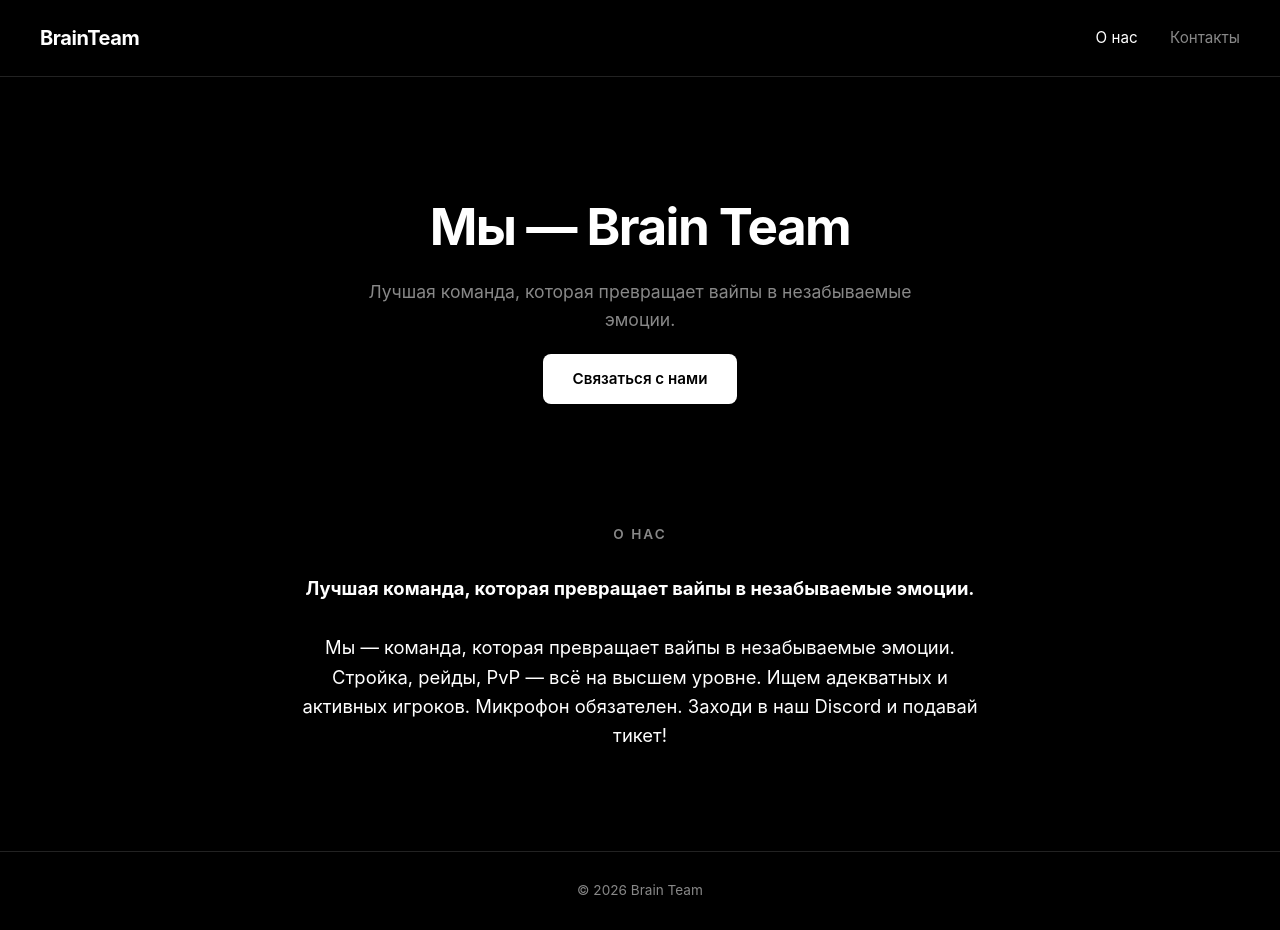
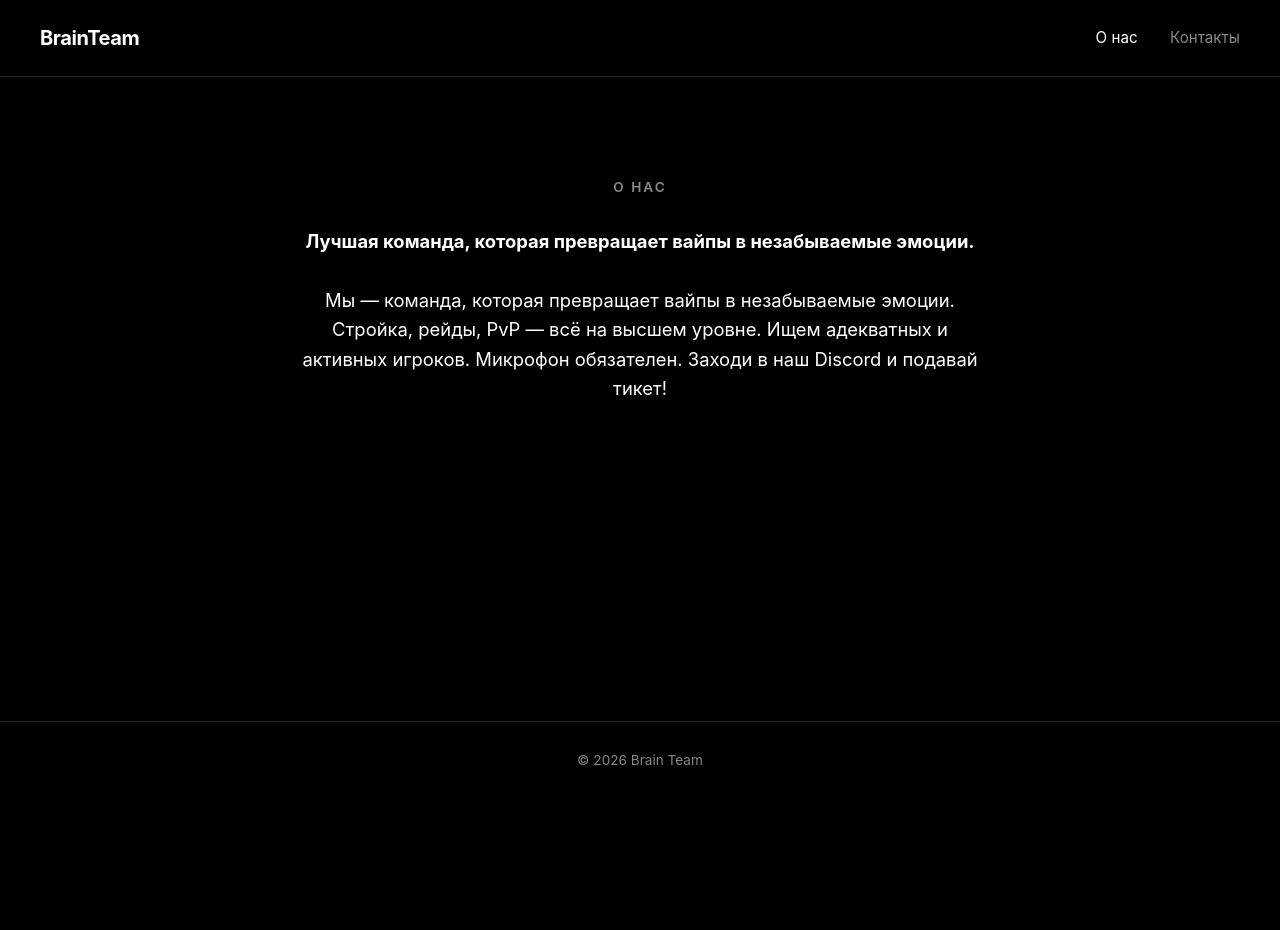
Before and after one commit to try91112/Brain-Team, a plain HTML site: page index.html in a window 1280 px wide. After the commit the page ends 800 px from the top, so only its background shows below. Drawn offline with Linux system fonts and the light colour scheme.

Commit message:
Update index.html

```diff
--- a/index.html
+++ b/index.html
@@ -16,13 +16,9 @@
   </header>
 
   <main>
-    <section class="hero">
-      <h1>Мы — <span>Brain Team</span></h1>
-      <p>Лучшая команда, которая превращает вайпы в незабываемые эмоции.</p>
-      <a href="contacts.html" class="btn">Связаться с нами</a>
-    </section>
+    <!-- Блок hero (шапка с большим текстом) полностью удален -->
 
-    <section class="about">
+    <section class="about" style="padding-top: 100px;">
       <h2>О нас</h2>
       <p class="about-text">
         <strong>Лучшая команда, которая превращает вайпы в незабываемые эмоции.</strong><br><br>
```
